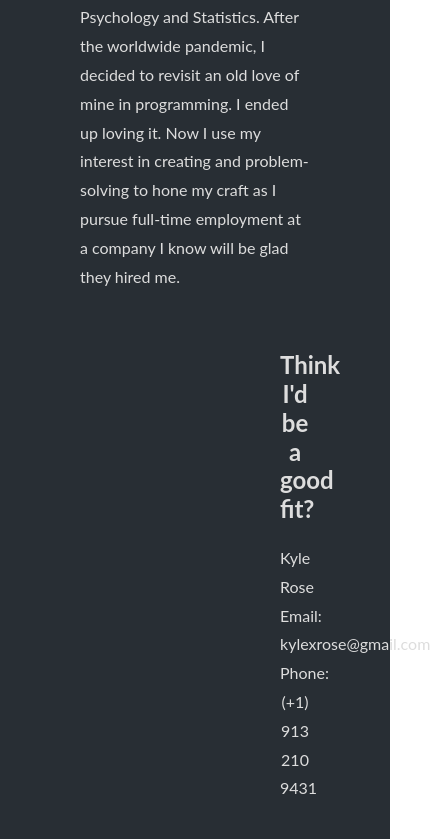
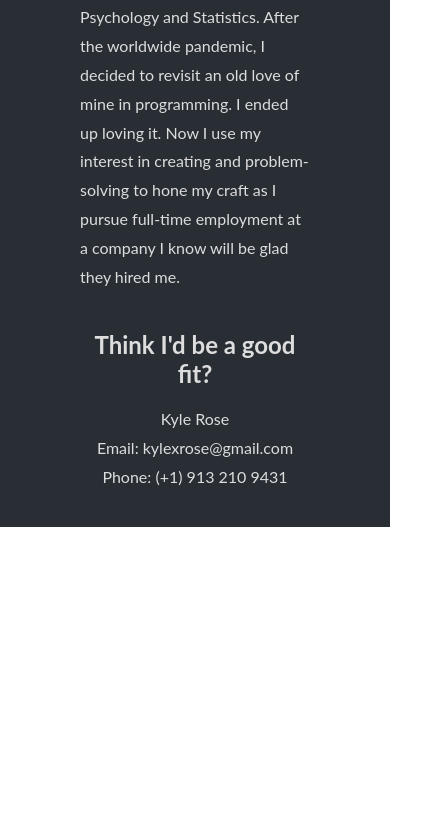
Before and after one commit to kylexrose/PersonalWebsite, a React (Create React App) app: page / in a window 390 px wide. Shown: the part 2992-3831 px from the top of the page, 430 px wide, since content can reach past the window. After the commit the page ends 3519 px from the top, so only its background shows below. Built offline with nearby package versions, Linux system fonts and the light colour scheme.

Commit message:
testing project preview'

```diff
--- a/src/Mobile.css
+++ b/src/Mobile.css
@@ -22,10 +22,13 @@
         align-items: flex-start;
         width: auto;
     }
-    #about h2{
+    section h2{
         margin: 0px
     }
     .story{
         margin: 0px;
     }
+    .contactInfo{
+        margin-left: 0px;
+    }
 }
```
